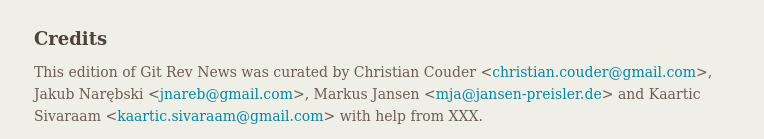
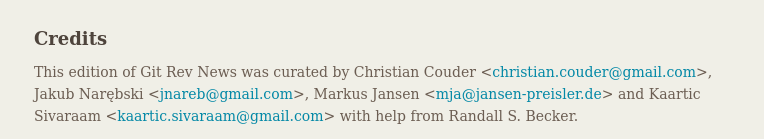
Before and after one commit to git/git.github.io, a Jekyll site: the page built from rev_news/drafts/edition-82.md, in a window 1280 px wide and 900 px high, scrolled down 1861 px. Shown: the part 758-897 px from the top of the window, without its empty margins (375-1139 px from the left). Built offline with Jekyll 4.4.1, drawn with Linux system fonts in a browser that asks for light colours.

Commit message:
rn-82: add Randall among the helpers

```diff
--- a/rev_news/drafts/edition-82.md
+++ b/rev_news/drafts/edition-82.md
@@ -186,4 +186,4 @@
 Jakub Narębski &lt;<jnareb@gmail.com>&gt;,
 Markus Jansen &lt;<mja@jansen-preisler.de>&gt; and
 Kaartic Sivaraam &lt;<kaartic.sivaraam@gmail.com>&gt;
-with help from XXX.
+with help from Randall S. Becker.
```
